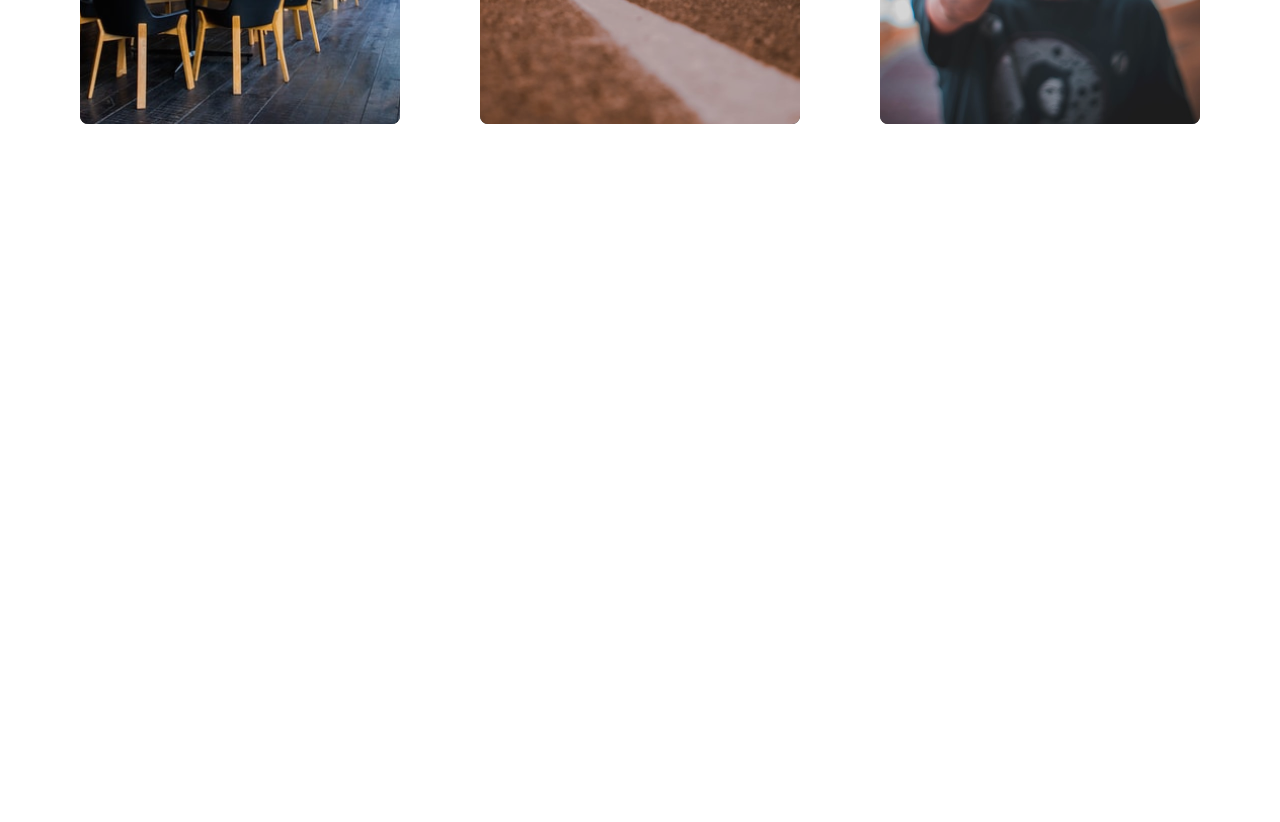
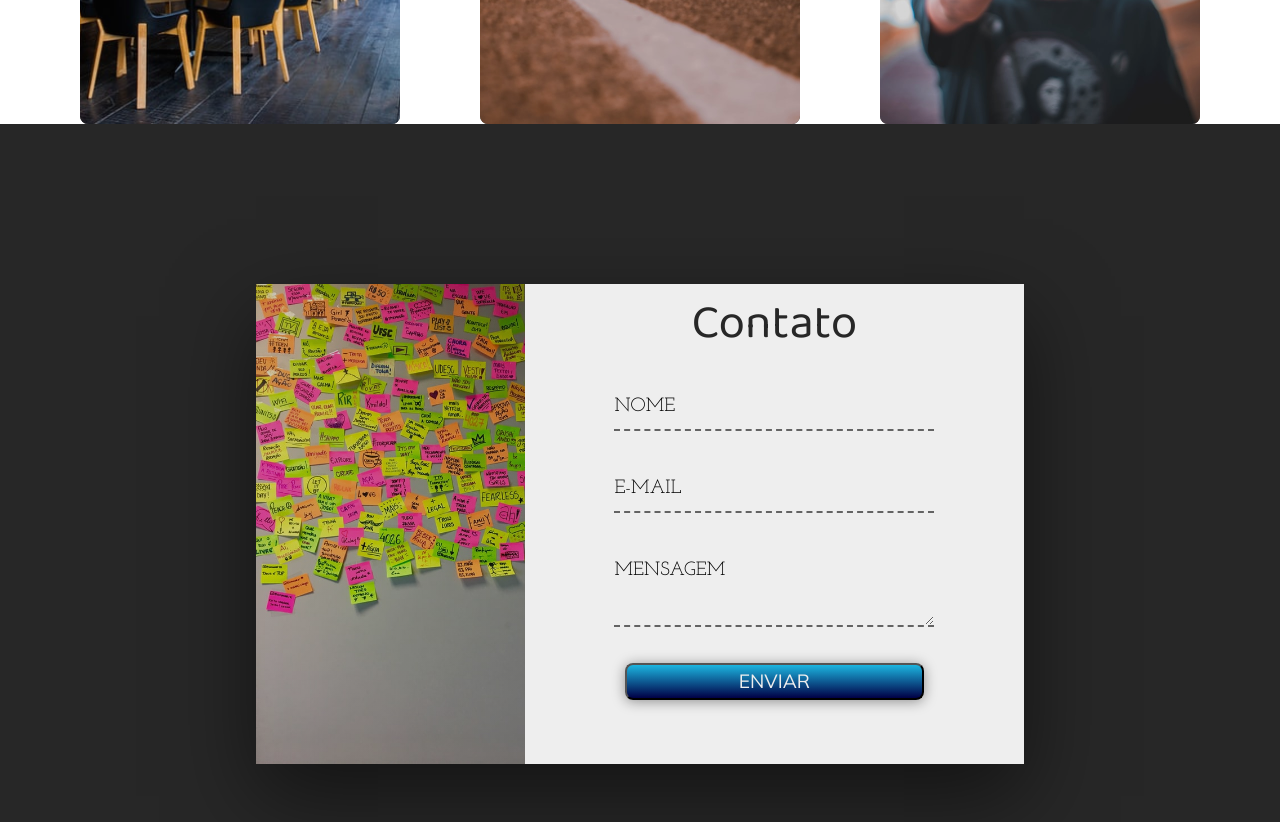
Before and after one commit to cristianoprogramador/website, a plain HTML site: page index.html in a window 1280 px wide. Shown: the part 1900-2722 px from the top of the page. Before the commit the page ends 2456 px from the top, so only its background shows below. Drawn offline with Linux system fonts and the light colour scheme.

Commit message:
Adicionado o formulario de envio com animações

```diff
--- a/index.html
+++ b/index.html
@@ -127,7 +127,7 @@
                         <h2>ToDo List</h2>
                         <h3>JavaScript</h3>
                         <p>Lorem ipsum dolor sit amet consectetur adipisicing elit. Tenetur labore accusantium, corporis debitis fugit ipsum officiis voluptatibus libero. Suscipit porro atque quo delectus numquam deserunt consequuntur error. Blanditiis, recusandae rem?</p>
-                        <button>Saiba Mais</button>
+                        <button class="btn">Saiba Mais</button>
                         </div>
                     </div>
                     <div class="card">
@@ -138,7 +138,7 @@
                         <h2>Maratona</h2>
                         <h3>HTML, CSS</h3>
                         <p>Lorem ipsum dolor sit, amet consectetur adipisicing elit. Sed distinctio deleniti molestias animi? Enim incidunt at assumenda, vel similique iste quibusdam eos eum nihil natus praesentium sequi saepe inventore repellat?</p>
-                        <button>Saiba Mais</button>
+                        <button class="btn">Saiba Mais</button>
                         </div>
                     </div>
                     <div class="card">
@@ -149,10 +149,34 @@
                         <h2>Casa Bela</h2>
                         <h3>HTML</h3>
                         <p>Lorem ipsum dolor, sit amet consectetur adipisicing elit. Mollitia similique ipsum illum, aliquam distinctio laudantium ab cum nihil, eos suscipit architecto nesciunt doloribus et enim minus dolore, aliquid vel praesentium.</p>
-                        <button>Saiba Mais</button>
+                        <button class="btn">Saiba Mais</button>
                         </div>
                         <div class="card">
                     </div>
+                </div>
+            </div>
+        </section>
+
+        <section class="sessao-contato">
+            <div class="contato-wrapper">
+                <div class="contato-left"> </div>
+                <div class="contato-right">
+                    <h1>Contato</h1>
+                    <form>
+                        <div class="input-group">
+                            <input type="text" class="field" id="nome" required>
+                            <label for="nome" class="field-label">Nome</label>
+                        </div>
+                        <div class="input-group">
+                            <input type="text" class="field" id="email" required>
+                            <label for="email" class="field-label">E-mail</label>
+                        </div>
+                        <div class="input-group">
+                            <textarea class="field" id="mensagem" required></textarea>
+                            <label for="mensagem" class="field-label">Mensagem</label>
+                        </div>
+                        <button type="submit" class="btn btn-submit">Enviar</button>
+                    </form>
                 </div>
             </div>
         </section>
--- a/style.css
+++ b/style.css
@@ -383,10 +383,7 @@ header{
     margin-bottom: 2rem;
 }
 
-.card-info button{
-
-    width: 8rem;
-    height: 2.5rem;
+.btn{
     background: #000046;
     background: -webkit-linear-gradient(to bottom, #1CB5E0, #000046);
     background: linear-gradient(to bottom, #1CB5E0, #000046);
@@ -396,8 +393,109 @@ header{
     box-shadow: 0 0.1rem 0.8rem rgba(0, 0, 0, 0.4);
 }
 
+.card-info button{
+
+    width: 8rem;
+    height: 2.5rem;
+}
+
 .card:hover .card-info{
     bottom: 2rem;
     opacity: 1;
     visibility: visible;
 }
+
+.sessao-contato{
+    width: 100%;
+    height: 100vh;
+    background-color: #272727;
+    display: flex;
+    align-items: center;
+    justify-content: center;
+}
+
+.contato-wrapper{
+    width: 60%;
+    height: 30rem;
+    display: flex;
+    box-shadow: 0 2rem 5rem rgba(0, 0, 0, 0.5);
+}
+
+.contato-left{
+    width: 35%;
+    background: linear-gradient(rgba(15,15,15,0.2), rgba(22,22,22,0.2)) ,url(imagens/contato.jpg);
+    background-size: cover;
+}
+
+.contato-right{
+    width: 65%;
+    background-color: #eee;
+    padding: 1rem, 3rem, 3rem, 3rem;
+}
+
+.sessao-contato h1{
+    width: 100%;
+    text-align: center;
+    font-family: var(--font-primary);
+    color: #272727;
+    font-size: 3rem;
+    font-weight: lighter;
+}
+
+.sessao-contato form{
+    width: 100%;
+    display: flex;
+    flex-direction: column;
+    align-items: center;
+}
+
+.input-group{
+    position: relative;
+}
+
+.field{
+    background: transparent;
+    border: none;
+    width: 20rem;
+    font-size: 1.5rem;
+    font-family: var(--font-secundary);
+    border-bottom: 2px dashed #636363;
+    height: 3rem;
+    outline: none;
+    margin: 1rem 0;
+}
+
+.input-group textarea{
+    padding-top: 2rem;
+    max-width: 27rem;
+    max-height: 4;
+}
+
+.field-label{
+    position: absolute;
+    left: 0;
+    top: 2rem;
+    font-size: 1.2rem;
+    font-family: var(--font-secundary);
+    text-transform: uppercase;
+    transition: all 0.3s;
+}
+
+.field:focus ~ label{
+    top: 0;
+    font-size: 1rem;
+}
+
+.field:valid ~ label,
+.field:focus ~ label{
+    top: 0;
+    font-size: 1rem;
+}
+
+.btn-submit{
+    font-size: 1.2rem;
+    text-transform: uppercase;
+    width: 60%;
+    height: 2.3rem;
+    margin-top: 1rem;
+}
```
Also changed, not shown: imagens/contato.jpg (added).
